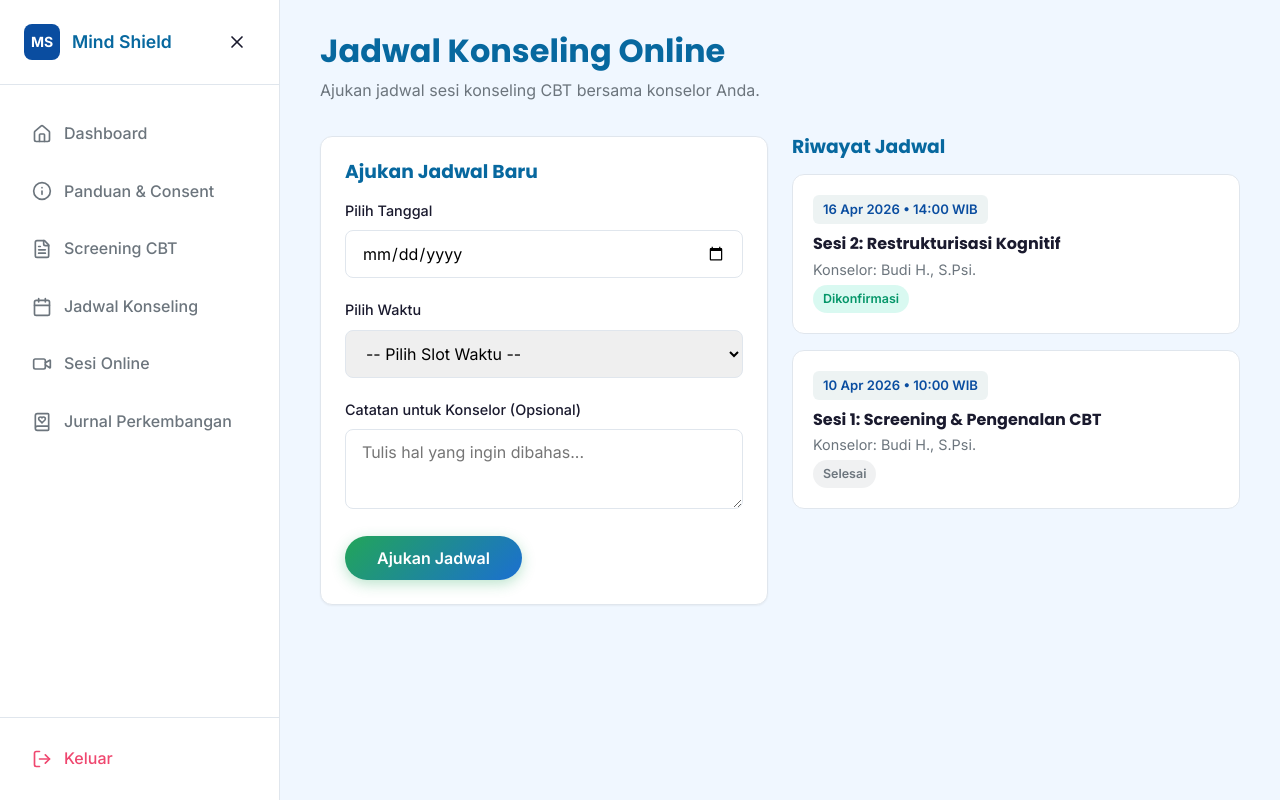
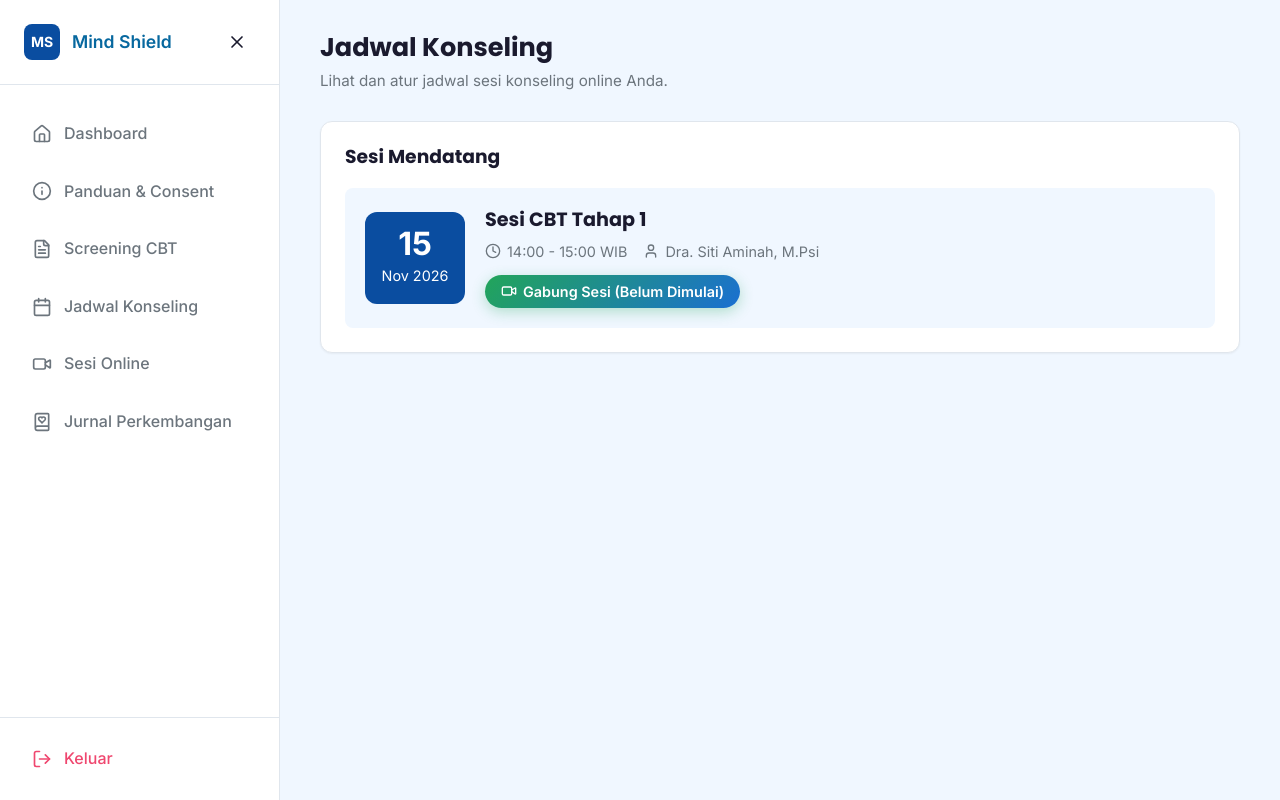
Before and after one commit to lightnet19/mind-shield, a Next.js app: page /konseli/jadwal in a window 1280 px wide. Built offline with nearby package versions, Linux system fonts and the light colour scheme.

Commit message:
Fase 3: Selesaikan modul konseli (Core Beliefs, Jadwal, Sesi)

```diff
--- a/app/konseli/jadwal/page.js
+++ b/app/konseli/jadwal/page.js
@@ -1,74 +1,30 @@
-'use client';
+import { Calendar, Clock, Video, User } from 'lucide-react';
 
-import { useState } from 'react';
-import s from '../../shared.module.css';
-
-export default function Jadwal() {
-  const [submitted, setSubmitted] = useState(false);
-  const [date, setDate] = useState('');
-  const [time, setTime] = useState('');
-
-  const handleSubmit = (e) => {
-    e.preventDefault();
-    setSubmitted(true);
-  };
-
+export default function KonseliJadwal() {
   return (
     <div className="fade-in">
-      <h1 className={s.pageTitle}>Jadwal Konseling Online</h1>
-      <p className={s.pageDesc}>Ajukan jadwal sesi konseling CBT bersama konselor Anda.</p>
+      <div className="page-header">
+        <h1>Jadwal Konseling</h1>
+        <p>Lihat dan atur jadwal sesi konseling online Anda.</p>
+      </div>
 
-      <div style={{display: 'grid', gridTemplateColumns: '1fr 1fr', gap: 24}}>
-        <div className={`card ${s.formCard}`}>
-          <h3 style={{marginBottom: 16, color: 'var(--secondary)'}}>Ajukan Jadwal Baru</h3>
-
-          {submitted && (
-            <div className={`${s.alertBox} ${s.alertSuccess}`}>
-              ✅ Pengajuan jadwal berhasil dikirim! Menunggu konfirmasi konselor.
+      <div className="grid">
+        <div className="card" style={{ gridColumn: '1 / -1' }}>
+          <h3>Sesi Mendatang</h3>
+          <div style={{ marginTop: '20px', display: 'flex', alignItems: 'center', gap: '20px', background: 'var(--background)', padding: '20px', borderRadius: 'var(--radius-md)' }}>
+            <div style={{ background: 'var(--primary)', color: 'white', padding: '16px', borderRadius: '12px', textAlign: 'center', minWidth: '100px' }}>
+              <div style={{ fontSize: '2rem', fontWeight: 'bold', lineHeight: '1' }}>15</div>
+              <div style={{ fontSize: '0.9rem', marginTop: '4px' }}>Nov 2026</div>
             </div>
-          )}
-
-          <form onSubmit={handleSubmit}>
-            <div className={s.formGroup}>
-              <label>Pilih Tanggal</label>
-              <input type="date" className={s.input} value={date} onChange={(e) => setDate(e.target.value)} required />
-            </div>
-            <div className={s.formGroup}>
-              <label>Pilih Waktu</label>
-              <select className={s.select} value={time} onChange={(e) => setTime(e.target.value)} required>
-                <option value="">-- Pilih Slot Waktu --</option>
-                <option value="09:00">09:00 - 10:00 WIB</option>
-                <option value="10:00">10:00 - 11:00 WIB</option>
-                <option value="13:00">13:00 - 14:00 WIB</option>
-                <option value="14:00">14:00 - 15:00 WIB</option>
-                <option value="15:00">15:00 - 16:00 WIB</option>
-              </select>
-            </div>
-            <div className={s.formGroup}>
-              <label>Catatan untuk Konselor (Opsional)</label>
-              <textarea className={s.textarea} placeholder="Tulis hal yang ingin dibahas..." style={{minHeight: 80}} />
-            </div>
-            <button type="submit" className="btn-primary" disabled={submitted}
-              style={{padding: '12px 32px', opacity: submitted ? 0.5 : 1}}>
-              {submitted ? 'Terkirim ✓' : 'Ajukan Jadwal'}
-            </button>
-          </form>
-        </div>
-
-        <div>
-          <h3 style={{marginBottom: 16, color: 'var(--secondary)'}}>Riwayat Jadwal</h3>
-          <div className={s.scheduleGrid} style={{gridTemplateColumns: '1fr'}}>
-            <div className={s.scheduleCard}>
-              <div className={s.scheduleTime}>16 Apr 2026 • 14:00 WIB</div>
-              <h4>Sesi 2: Restrukturisasi Kognitif</h4>
-              <p style={{color: 'var(--text-muted)', fontSize: '0.9rem', margin: '4px 0'}}>Konselor: Budi H., S.Psi.</p>
-              <span className={`${s.badge} ${s.badgeGreen}`}>Dikonfirmasi</span>
-            </div>
-            <div className={s.scheduleCard}>
-              <div className={s.scheduleTime}>10 Apr 2026 • 10:00 WIB</div>
-              <h4>Sesi 1: Screening & Pengenalan CBT</h4>
-              <p style={{color: 'var(--text-muted)', fontSize: '0.9rem', margin: '4px 0'}}>Konselor: Budi H., S.Psi.</p>
-              <span className={`${s.badge} ${s.badgeGray}`}>Selesai</span>
+            <div style={{ flex: 1 }}>
+              <h4 style={{ fontSize: '1.2rem', marginBottom: '8px' }}>Sesi CBT Tahap 1</h4>
+              <div style={{ display: 'flex', gap: '16px', color: 'var(--text-muted)', fontSize: '0.9rem', marginBottom: '12px' }}>
+                <span style={{ display: 'flex', alignItems: 'center', gap: '6px' }}><Clock size={16} /> 14:00 - 15:00 WIB</span>
+                <span style={{ display: 'flex', alignItems: 'center', gap: '6px' }}><User size={16} /> Dra. Siti Aminah, M.Psi</span>
+              </div>
+              <button className="btn-primary" style={{ padding: '8px 16px', fontSize: '0.9rem', display: 'flex', alignItems: 'center', gap: '6px' }}>
+                <Video size={16} /> Gabung Sesi (Belum Dimulai)
+              </button>
             </div>
           </div>
         </div>
```
Also changed, not shown: app/konseli/screening/core-beliefs/page.js (added, +70 -0 lines), app/konseli/sesi/page.js (+45 -41 lines).
